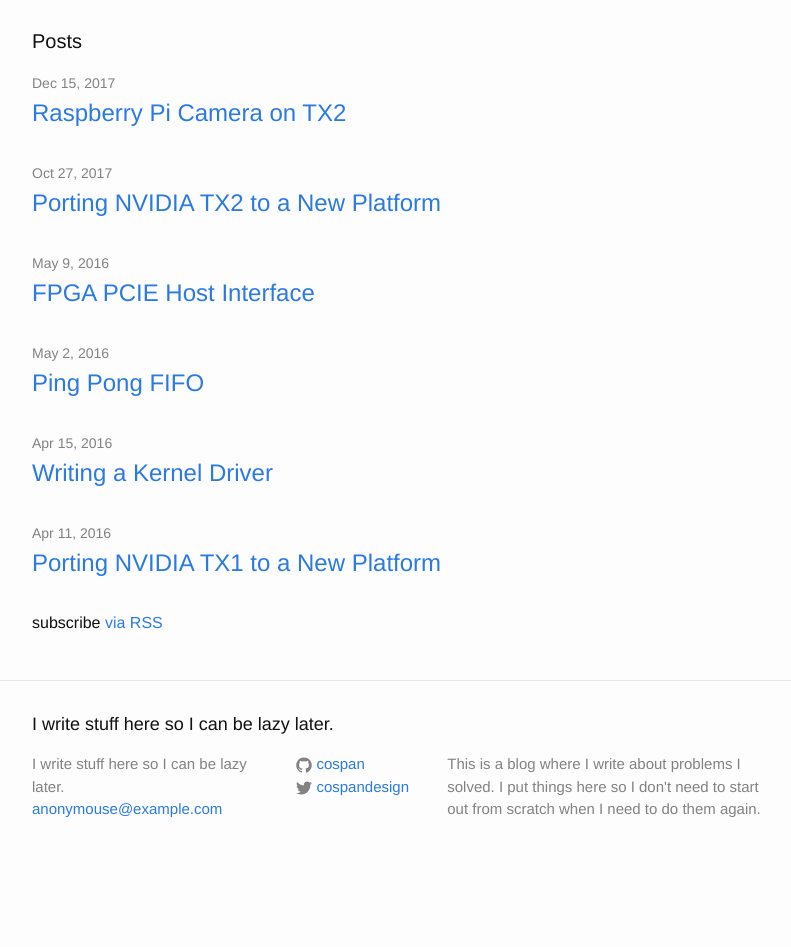
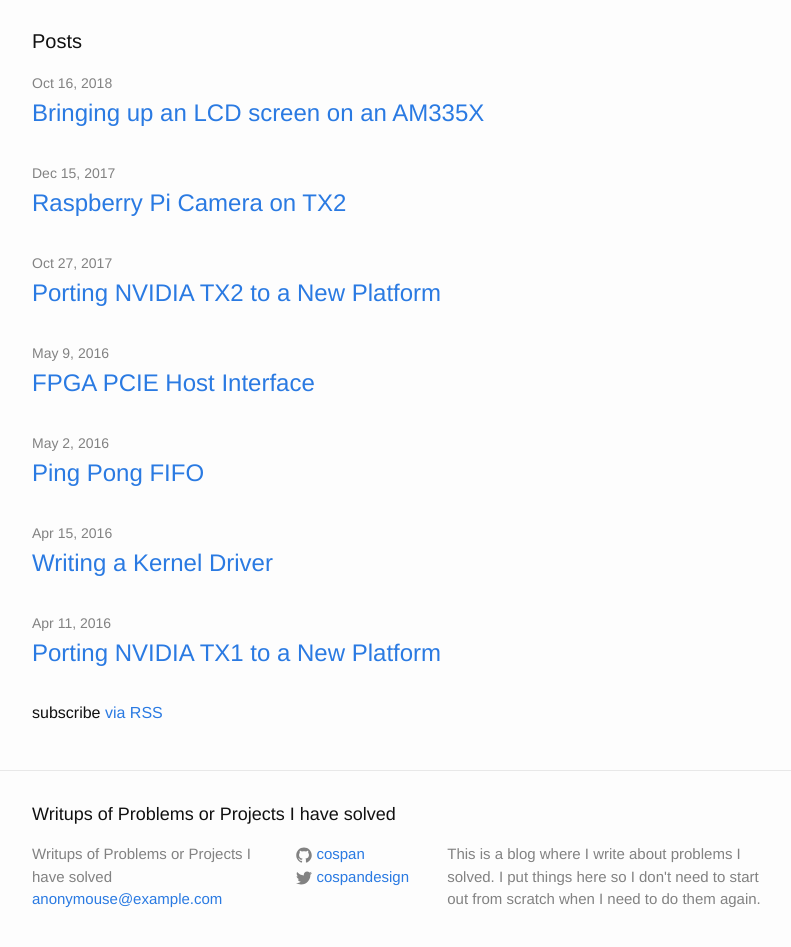
Before and after one commit to CospanDesign/cospandesign.github.io, a Jekyll site: the page built from index.html, in a window 1280 px wide, cut to the strip 104-1075 px from the top of the page. Shown: the top 947 px of the strip, without its empty margins (238-1029 px from the left). Built offline with Jekyll 4.4.1, drawn with Linux system fonts in a browser that asks for light colours; before the commit the page ends 985 px from its top, so only the background shows below that; some of the changed lines change nothing that is shown.

Commit message:
Added new post about AM335X-LCD

```diff
--- a/_config.yml
+++ b/_config.yml
@@ -6,7 +6,7 @@
 # 'jekyll serve'. If you change this file, please restart the server process.
 
 # Site settings
-title: I write stuff here so I can be lazy later.
+title: Writups of Problems or Projects I have solved
 email: anonymouse@example.com
 description: > # this means to ignore newlines until "baseurl:"
   This is a blog where I write about problems I solved. I put things here so I don't need to start out from scratch when I need to do them again.
@@ -14,6 +14,7 @@
 url: "http://cospandesign.com" # the base hostname & protocol for your site
 twitter_username: cospandesign
 github_username:  cospan
+future: true
 
 # Build settings
 markdown: kramdown
--- /dev/null
+++ b/_posts/2018-10-16-am335x-lcd-panel.markdown
@@ -0,0 +1,166 @@
+---
+layout: post
+title:  "Bringing up an LCD screen on an AM335X"
+date:   2018-10-16 10:00:00 -0400
+categories: Linux,AM335x
+---
+
+# Introduction
+
+I built a new board called [guppy-buddy](https://github.com/CospanDesign/guppy-buddy) that looks like a game console using the Octavosystems [OSD335X-SM](http://octavosystems.com/octavo_products/osd335x-sm/) which made the design process must simpler than if I  attempted to layout an entire processor, PMIC and RAM as well as everything else I wanted to do.
+
+One aspect of the board that I had some trouble with was bringing up the [Newhaven 5inch LCD Screen](http://www.newhavendisplay.com/nhd50800480tfatxlctp-p-6062.html) to work with the parallel LCD interface. Out of all things I thought that it would not have been this difficult. There were already reference designs online as well as documentation within the kernel describing how everything hooks up but due to hardware design caveates and mistakes on my part and quirks in the kernel boot process I didn't understand it took a long time to get the LCD up and running.
+
+# Physical Signals
+
+The AM3355x can connect up to a 16-bit or 24-bit LCD screen using the following signals:
+
+* LCD\_DATA\[0 - 15\]\[16 - 23\]
+* LCD\_VSYNC
+* LCD\_HSYNC
+* LCD\_AC\_BIAS\_EN
+* LCD\_PCLK
+* An optional enable signal from a GPIO
+
+Besides driving the LCD panel, the LCD data signals are also used to configure the order in which the processor attempts to boot from devices. [This Octavo Application Note](http://octavosystems.com/app_notes/osd335x-design-tutorial/bare-minimum-boot/peripheral-circuitry/) explains it better than I could. As the application note states in the red box below the description the weak pullups/pulldowns might effect your design. In my case the LCD panel pulled the signals lower than the required upper voltage threshold and so my processor would not boot when the LCD panel was plugged in. In order to fix this issue I changed my pull-up resistors to 10K instead of 100K.
+
+![Weak LCD Pull-up]({{ site.baseurl }}/assets/image/posts/am335x-lcd-bringup/weak_lcd_pullup.png)
+
+## Another nasty surprise
+
+Right before fabricating the board, I realized that my connector had the contacts on the wrong side (bottom instead of top) so I wouldn't be able to rotate the LCD screen to face me when it was plugged into the board so I changed the part number of the flat flex connector to use the pins on the other side (this should have been a glaring red flag!). Unfortunately, I didn't flip the signals to go in the reverse order. Effectively rendering all my pins flipped 1 -> 40 and 40 -> 1. I was able to work around this by purchasing an [FFC cable extender from Adafruit](https://www.adafruit.com/product/2098) as well as an FFC cable that had connectors on one side on one end and the other side on the other end.
+
+# DTS
+
+I wrote a DTS file to configure the kernel to adapt to my board and used, as reference, TI's Evaluation Module and the Beaglebone 5 Inch LCD cape. Here is the relevant portion of the DTS file:
+
+    /****************************************************************************
+    * LCD Control
+    ****************************************************************************/
+
+    / {
+
+      lcd_backlight: backlight {
+        status = "okay";
+        compatible = "gpio-backlight";
+        pinctrl-names = "default";
+        pinctrl-0 = <&backlight_pin>;
+        gpios = <&gpio2 2 GPIO_ACTIVE_HIGH>;
+      };
+
+      lcd0:panel {
+        status = "okay";
+        compatible = "ti,tilcdc,panel";
+        pinctrl-names = "default";
+        pinctrl-0 = <&lcd_pins>;
+        enable-gpios = <&gpio1 20 0>;
+        backlight = <&lcd_backlight>;
+
+        panel-info {
+          ac-bias           = <255>;
+          ac-bias-intrpt    = <0>;
+          dma-burst-sz      = <16>;
+          bpp               = <16>;
+          fdd               = <0x80>;
+          sync-edge         = <0>;
+          sync-ctrl         = <1>;
+          raster-order      = <0>;
+          fifo-th           = <0>;
+          invert-pxl-clk    = <1>;
+        };
+
+        display-timings {
+          native-mode=<&timing0>;
+          timing0: 800x480 {
+            clock-frequency = <45000000>;
+            hactive         = <800>;
+            vactive         = <480>;
+
+            vsync-len       = <3>;
+            vfront-porch    = <13>;
+            vback-porch     = <32>;
+
+            hsync-len       = <48>;
+            hfront-porch    = <40>;
+            hback-porch     = <88>;
+
+
+            hsync-active    = <1>;
+            vsync-active    = <1>;
+            de-active       = <1>;
+            pixelclk-active = <1>;
+          };
+        };
+      };
+    };
+
+    &lcdc {
+      status = "okay";
+      blue-and-red-wiring = "straight";
+    };
+
+    &am33xx_pinmux {
+      backlight_pin: backlight_pin_default {
+        pinctrl-single,pins = <
+          AM33XX_IOPAD(0x890, PIN_OUTPUT_PULLDOWN | MUX_MODE7 ) /* (R7) gpmc_advn_ale.gpio2[2] (BACKLIGHT PWM) */
+        >;
+      };
+      lcd_pins: lcd_pins {
+        pinctrl-single,pins = <
+          AM33XX_IOPAD(0x8a0, PIN_OUTPUT          | MUX_MODE0 ) /* (R1) lcd_data0.lcd_data0 */
+          AM33XX_IOPAD(0x8a4, PIN_OUTPUT          | MUX_MODE0 ) /* (R2) lcd_data1.lcd_data1 */
+          AM33XX_IOPAD(0x8a8, PIN_OUTPUT          | MUX_MODE0 ) /* (R3) lcd_data2.lcd_data2 */
+          AM33XX_IOPAD(0x8ac, PIN_OUTPUT          | MUX_MODE0 ) /* (R4) lcd_data3.lcd_data3 */
+          AM33XX_IOPAD(0x8b0, PIN_OUTPUT          | MUX_MODE0 ) /* (T1) lcd_data4.lcd_data4 */
+          AM33XX_IOPAD(0x8b4, PIN_OUTPUT          | MUX_MODE0 ) /* (T2) lcd_data5.lcd_data5 */
+          AM33XX_IOPAD(0x8b8, PIN_OUTPUT          | MUX_MODE0 ) /* (T3) lcd_data6.lcd_data6 */
+          AM33XX_IOPAD(0x8bc, PIN_OUTPUT          | MUX_MODE0 ) /* (T4) lcd_data7.lcd_data7 */
+          AM33XX_IOPAD(0x8c0, PIN_OUTPUT          | MUX_MODE0 ) /* (U1) lcd_data8.lcd_data8 */
+          AM33XX_IOPAD(0x8c4, PIN_OUTPUT          | MUX_MODE0 ) /* (U2) lcd_data9.lcd_data9 */
+          AM33XX_IOPAD(0x8c8, PIN_OUTPUT          | MUX_MODE0 ) /* (U3) lcd_data10.lcd_data10 */
+          AM33XX_IOPAD(0x8cc, PIN_OUTPUT          | MUX_MODE0 ) /* (U4) lcd_data11.lcd_data11 */
+          AM33XX_IOPAD(0x8d0, PIN_OUTPUT          | MUX_MODE0 ) /* (V2) lcd_data12.lcd_data12 */
+          AM33XX_IOPAD(0x8d4, PIN_OUTPUT          | MUX_MODE0 ) /* (V3) lcd_data13.lcd_data13 */
+          AM33XX_IOPAD(0x8d8, PIN_OUTPUT          | MUX_MODE0 ) /* (V4) lcd_data14.lcd_data14 */
+          AM33XX_IOPAD(0x8dc, PIN_OUTPUT          | MUX_MODE0 ) /* (T5) lcd_data15.lcd_data15 */
+          AM33XX_IOPAD(0x8e0, PIN_OUTPUT          | MUX_MODE0 ) /* (U5) lcd_vsync.lcd_vsync */
+          AM33XX_IOPAD(0x8e4, PIN_OUTPUT          | MUX_MODE0 ) /* (R5) lcd_hsync.lcd_hsync */
+          AM33XX_IOPAD(0x8e8, PIN_OUTPUT          | MUX_MODE0 ) /* (V5) lcd_pclk.lcd_pclk */
+          AM33XX_IOPAD(0x8ec, PIN_OUTPUT          | MUX_MODE0 ) /* (R6) lcd_ac_bias_en.lcd_ac_bias_en */
+          AM33XX_IOPAD(0x850, PIN_OUTPUT_PULLUP   | MUX_MODE7 ) /* (R14) gpmc_a4.gpio1[20] (LCD EN) */
+        >;
+      };
+    };
+
+At the moment the backlight doesn't have any 'levels' it's just on or off, this is something that I'll have to add in the future.
+
+# Kernel Boot
+
+I ran into a strange issue where the LCD wouldn't work. Upon further inspection the /dev/fb0 didn't load. Looking into this even further I found that the kernel module that manages the display sub system is called DRM or Direct Render Manager. This module will attach display controllers to display outputs. In my case the Texas Instrument's LCD Controller (TILCDC) and the panel. The kernel would load the DRM, then it would load TILCDC controller and finally the panel afterwards. Unfortunately the TILCDC checks if there is a panel or device to use within the 'tilcdc\_init' function and if it is not in there then it doesn't create a new frame buffer. Because the panel was loaded after the controller, the controller doesn't see it and doesn't load it. Here is the relevant boot messages:
+
+    ...
+    [    2.056859] [drm] Initialized vgem 1.0.0 20120112 for virtual device on minor 0
+    [    2.064449] usbcore: registered new interface driver udl
+    [    2.071783] OF: graph: no port node found in /ocp/lcdc@4830e000
+    [    2.077961] OF: graph: no port node found in /ocp/lcdc@4830e000
+    [    2.084831] tilcdc 4830e000.lcdc: Check if componentized
+    [    2.090258] tilcdc 4830e000.lcdc: Not componentized
+    [    2.095191] tilcdc 4830e000.lcdc: Look for remote node
+    [    2.100384] OF: graph: no port node found in /ocp/lcdc@4830e000
+    [    2.106356] tilcdc 4830e000.lcdc: Return 0!
+    [    2.110583] tilcdc 4830e000.lcdc: no encoders/connectors found, failed to initialize
+    ...
+    [    2.713767] panel panel: found backlight
+    ...
+    [    2.745671] panel panel: found enable GPIO
+    ...
+
+To work around this issue I modified the kernel so that the TILCDC was loaded as an external module while keeping the panel as a built in module.
+
+![LCDC as Module]({{ site.baseurl }}/assets/image/posts/am335x-lcd-bringup/lcdc_as_module.png)
+
+here is the [full discussion](https://groups.google.com/forum/?utm_medium=email&utm_source=footer#!msg/beagleboard/XKH0M5_Q-Tk/0j63ybzkAgAJ) on the beagleboard.org message board. Thanks to Andrew Pikul for giving me some ideas.
+
+Finally, here is the board booted with an LCD screen:
+
+![Guppy Buddy LCD]({{ site.baseurl }}/assets/image/posts/am335x-lcd-bringup/guppy_buddy_lcd.png)
```
Also changed, not shown: assets/image/posts/am335x-lcd-bringup/lcdc_as_module.png (added), assets/image/posts/am335x-lcd-bringup/weak_lcd_pullup.png (added), 2 other files.
